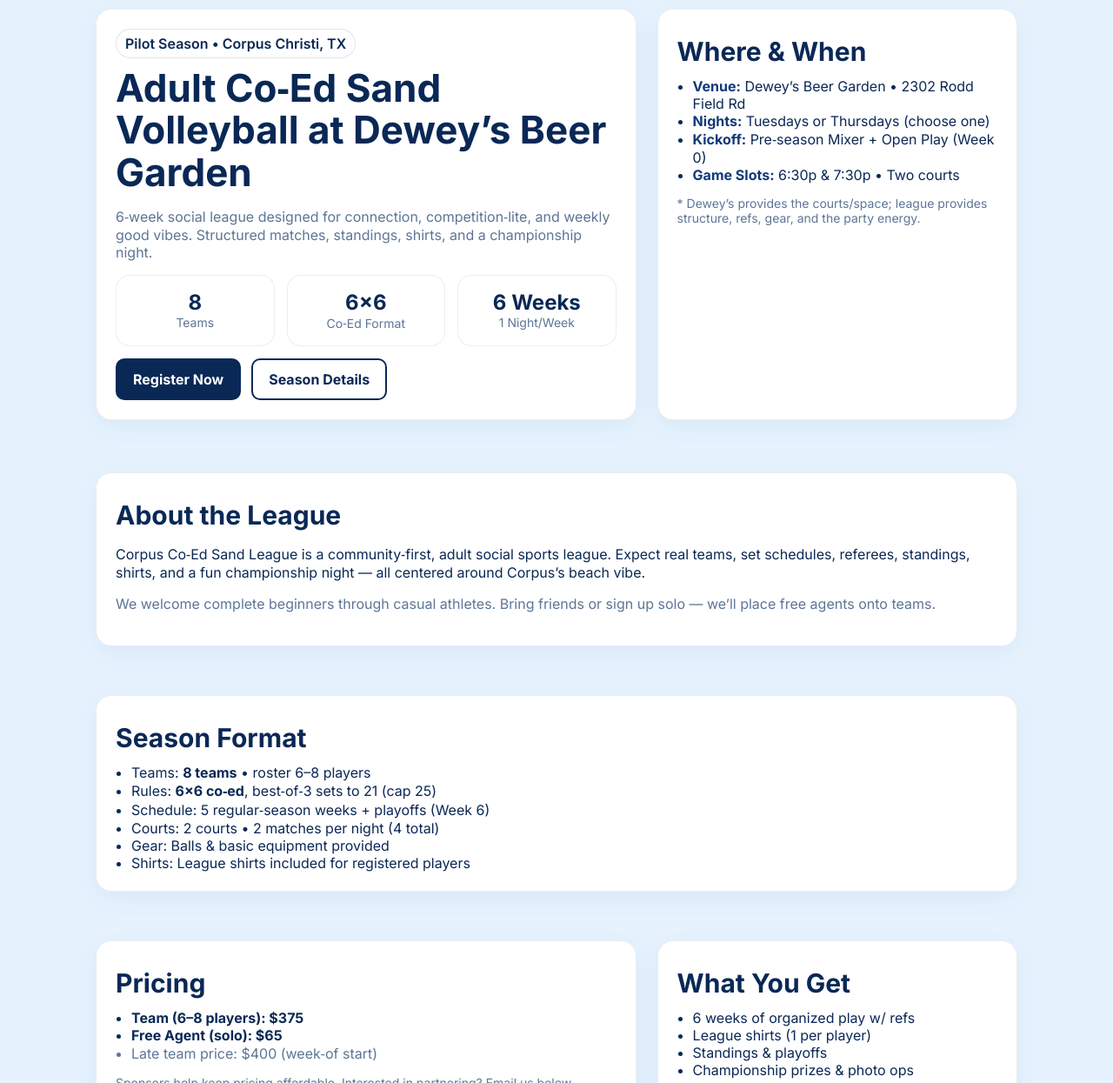
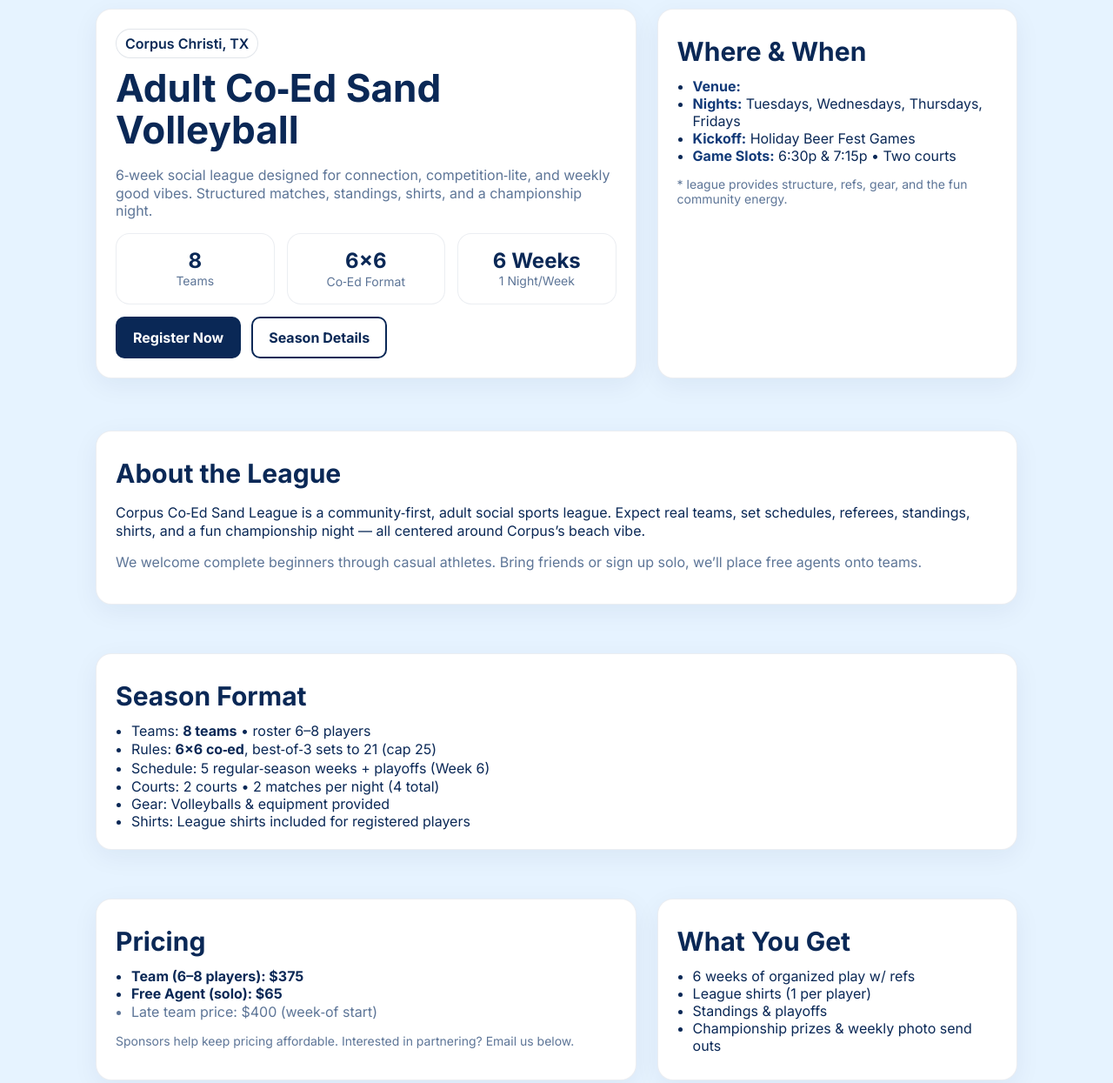
Before and after one commit to camposjosetec-cpu/Corpus-Social-Project, a plain HTML site: page index.html in a window 1280 px wide. Shown: the part 120-1365 px from the top of the page at 87% size. Drawn offline with Linux system fonts and the light colour scheme.

Commit message:
Update index.html

```diff
--- a/index.html
+++ b/index.html
@@ -4,7 +4,7 @@
   <meta charset="utf-8" />
   <meta name="viewport" content="width=device-width, initial-scale=1" />
   <title>Corpus Co-Ed Sand League • Play. Meet. Chill. Repeat.</title>
-  <meta name="description" content="Corpus Christi's adult co-ed sand volleyball social league. 6-week pilot season at Dewey's Beer Garden. Register your team or as a free agent.">
+  <meta name="description" content="Corpus Christi's adult co-ed sand volleyball social league. 6-week season. Register your team or as a free agent.">
   <link rel="preconnect" href="https://fonts.googleapis.com">
   <link rel="preconnect" href="https://fonts.gstatic.com" crossorigin>
   <link href="https://fonts.googleapis.com/css2?family=Inter:wght@400;600;700&display=swap" rel="stylesheet">
@@ -80,8 +80,8 @@
     <section class="hero">
       <div class="grid">
         <div class="card">
-          <span class="pill">Pilot Season • Corpus Christi, TX</span>
-          <h1>Adult Co‑Ed Sand Volleyball at Dewey’s Beer Garden</h1>
+          <span class="pill"> Corpus Christi, TX</span>
+          <h1>Adult Co‑Ed Sand Volleyball</h1>
           <p class="muted">6‑week social league designed for connection, competition‑lite, and weekly good vibes. Structured matches, standings, shirts, and a championship night.</p>
           <div class="kpis">
             <div class="kpi"><b>8</b><div class="muted small">Teams</div></div>
@@ -96,12 +96,12 @@
         <div class="card">
           <h2>Where & When</h2>
           <ul class="list">
-            <li><span class="tag">Venue:</span> Dewey’s Beer Garden • 2302 Rodd Field Rd</li>
-            <li><span class="tag">Nights:</span> Tuesdays or Thursdays (choose one)</li>
-            <li><span class="tag">Kickoff:</span> Pre‑season Mixer + Open Play (Week 0)</li>
-            <li><span class="tag">Game Slots:</span> 6:30p & 7:30p • Two courts</li>
+            <li><span class="tag">Venue:</span></li>
+            <li><span class="tag">Nights:</span> Tuesdays, Wednesdays, Thursdays, Fridays </li>
+            <li><span class="tag">Kickoff:</span> Holiday Beer Fest Games</li>
+            <li><span class="tag">Game Slots:</span> 6:30p & 7:15p • Two courts</li>
           </ul>
-          <p class="muted small">* Dewey’s provides the courts/space; league provides structure, refs, gear, and the party energy.</p>
+          <p class="muted small">* league provides structure, refs, gear, and the fun community energy.</p>
         </div>
       </div>
     </section>
@@ -110,7 +110,7 @@
       <div class="card">
         <h2>About the League</h2>
         <p>Corpus Co‑Ed Sand League is a community‑first, adult social sports league. Expect real teams, set schedules, referees, standings, shirts, and a fun championship night — all centered around Corpus’s beach vibe.</p>
-        <p class="muted">We welcome complete beginners through casual athletes. Bring friends or sign up solo — we’ll place free agents onto teams.</p>
+        <p class="muted">We welcome complete beginners through casual athletes. Bring friends or sign up solo, we’ll place free agents onto teams.</p>
       </div>
     </section>
 
@@ -122,7 +122,7 @@
           <li>Rules: <strong>6×6 co‑ed</strong>, best‑of‑3 sets to 21 (cap 25)</li>
           <li>Schedule: 5 regular‑season weeks + playoffs (Week 6)</li>
           <li>Courts: 2 courts • 2 matches per night (4 total)</li>
-          <li>Gear: Balls & basic equipment provided</li>
+          <li>Gear: Volleyballs & equipment provided</li>
           <li>Shirts: League shirts included for registered players</li>
         </ul>
       </div>
@@ -145,7 +145,7 @@
             <li>6 weeks of organized play w/ refs</li>
             <li>League shirts (1 per player)</li>
             <li>Standings & playoffs</li>
-            <li>Championship prizes & photo ops</li>
+            <li>Championship prizes & weekly photo send outs</li>
           </ul>
         </div>
       </div>
@@ -169,9 +169,6 @@
         <h2>Sponsors & Partners</h2>
         <div class="sponsors">
           <!-- Swap these placeholder logos with sponsor marks in your repo -->
-          <img src="https://dummyimage.com/200x60/0a2856/e6f3ff.png&text=Lazy+Beach" alt="Sponsor 1">
-          <img src="https://dummyimage.com/200x60/0a2856/e6f3ff.png&text=Nueces+Brewing" alt="Sponsor 2">
-          <img src="https://dummyimage.com/200x60/0a2856/e6f3ff.png&text=Dewey's" alt="Sponsor 3">
         </div>
       </div>
     </section>
```
